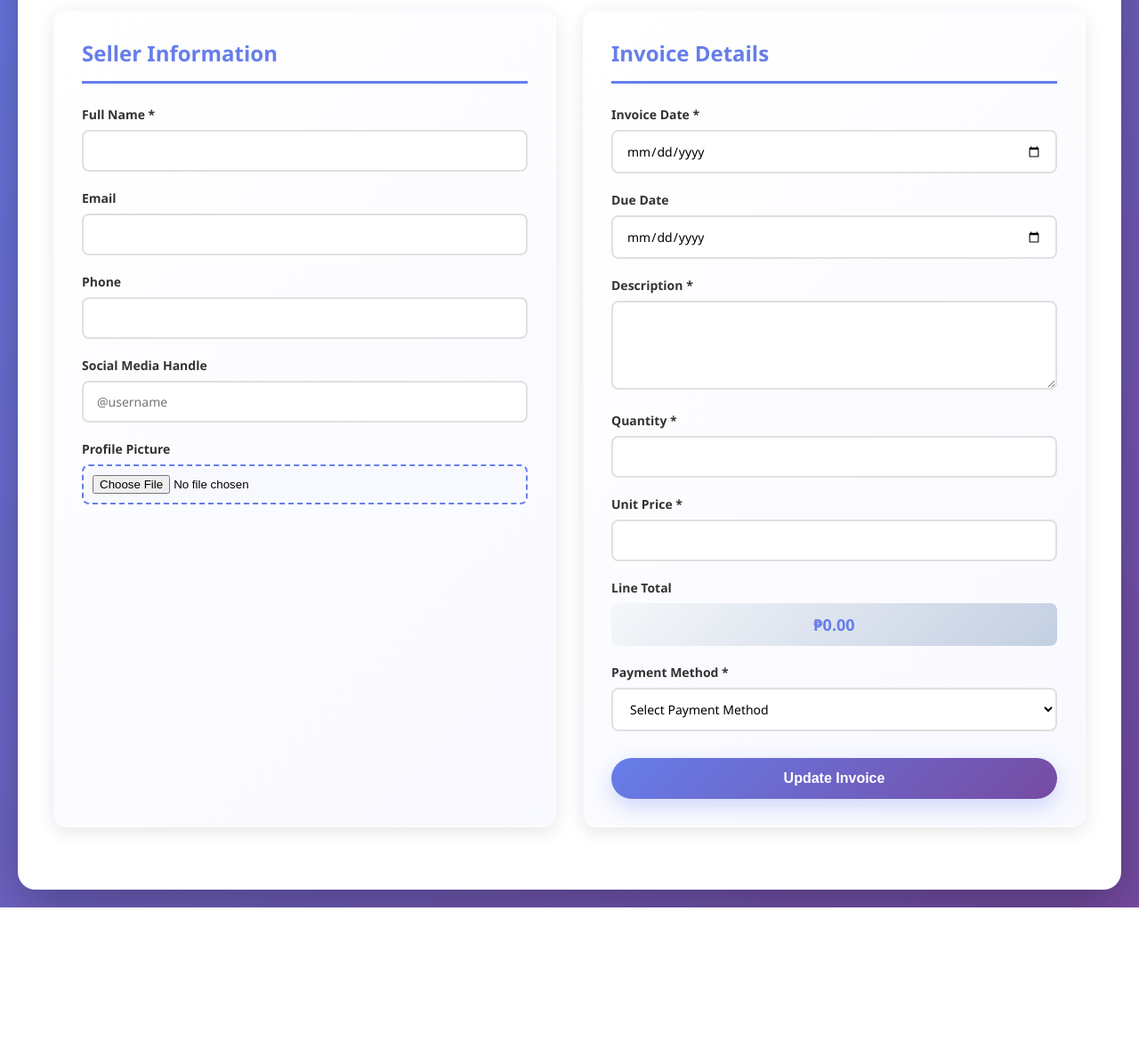
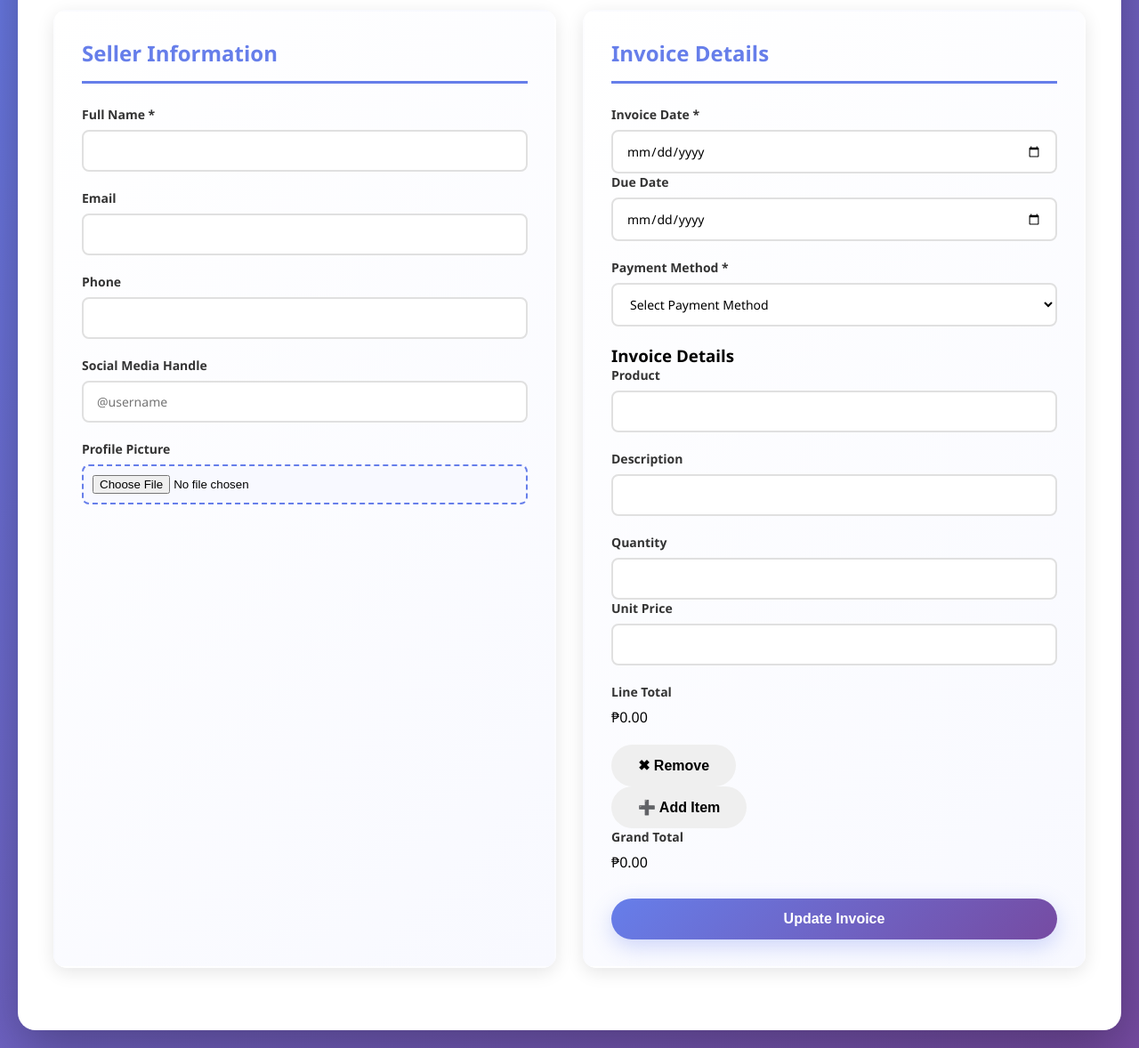
Before and after one commit to Wawayooo/ONLINE_INVOICING, a Django app: template Online_Invoicing/invoicing_app/templates/pages/seller_room.html in a window 1280 px wide. Shown: the part 337-1515 px from the top of the page at 89% size. Before the commit the page ends 1357 px from the top, so only its background shows below. Run offline with Django 5.2, Linux system fonts and the light colour scheme; the template is opened without the code that fills it, so the values that code supplies are empty.

Commit message:
UPDATING SELLER ROOM HTML

```diff
--- a/Online_Invoicing/invoicing_app/templates/pages/seller_room.html
+++ b/Online_Invoicing/invoicing_app/templates/pages/seller_room.html
@@ -6,11 +6,13 @@
   <meta name="viewport" content="width=device-width, initial-scale=1.0">
   <title>Seller Room</title>
   <link rel="stylesheet" href="{% static 'css/seller_room.css' %}">
+  <link rel="stylesheet" href="{% static 'css/sellerRoom.css' %}">
 </head>
 <body>
   <div class="container">
     <h1>📄 Seller Room</h1>
 
+    <!-- Room Info -->
     <div class="room-info">
       <p><strong>Room Hash:</strong> <span id="roomHash"></span></p>
       <p>
@@ -20,7 +22,6 @@
       </p>
     </div>
 
-    <!-- Two-column layout -->
     <div class="form-wrapper">
       <!-- Seller Information -->
       <form id="sellerForm" class="form-section seller-section">
@@ -29,22 +30,18 @@
           <label for="sellerFullname">Full Name *</label>
           <input type="text" id="sellerFullname" name="seller_fullname" required>
         </div>
-
         <div class="form-group">
           <label for="sellerEmail">Email</label>
           <input type="email" id="sellerEmail" name="seller_email">
         </div>
-
         <div class="form-group">
           <label for="sellerPhone">Phone</label>
           <input type="text" id="sellerPhone" name="seller_phone">
         </div>
-
         <div class="form-group">
           <label for="sellerSocial">Social Media Handle</label>
           <input type="text" id="sellerSocial" name="seller_social_media" placeholder="@username">
         </div>
-
         <div class="form-group">
           <label>Profile Picture</label>
           <input type="file" id="sellerProfilePic" name="seller_profile_picture" accept="image/*">
@@ -55,34 +52,15 @@
       <!-- Invoice Details -->
       <form id="invoiceForm" class="form-section invoice-section">
         <h2>Invoice Details</h2>
-        <div class="form-group">
+        <div class="form-group inline">
+          <div>
             <label for="invoiceDate">Invoice Date *</label>
             <input type="date" id="invoiceDate" name="invoice_date" required>
           </div>
-
-        <div class="form-group">
+          <div>
             <label for="dueDate">Due Date</label>
             <input type="date" id="dueDate" name="due_date">
           </div>
-
-        <div class="form-group">
-          <label for="description">Description *</label>
-          <textarea id="description" name="description" required></textarea>
-        </div>
-
-        <div class="form-group">
-          <label for="quantity">Quantity *</label>
-          <input type="number" id="quantity" name="quantity" min="1" required>
-        </div>
-
-        <div class="form-group">
-          <label for="unitPrice">Unit Price *</label>
-          <input type="number" id="unitPrice" name="unit_price" step="0.01" min="0" required>
-        </div>
-
-        <div class="form-group">
-          <label>Line Total</label>
-          <div class="calculated" id="lineTotal">₱0.00</div>
         </div>
 
         <div class="form-group">
@@ -97,18 +75,76 @@
           </select>
         </div>
 
+        <!-- Editable Items for Multi-Items -->
+        <div class="multi-item-invoice">
+          <h3>Invoice Details</h3>
+          <div id="itemsContainer">
+            <!-- Example item block -->
+            <div class="item-block">
+              <div class="form-group">
+                <label>Product</label>
+                <input type="text" name="product_name[]" required>
+              </div>
+              <div class="form-group">
+                <label>Description</label>
+                <input type="text" name="description[]">
+              </div>
+              <div class="form-group inline">
+                <div>
+                  <label>Quantity</label>
+                  <input type="number" name="quantity[]" min="1" required>
+                </div>
+                <div>
+                  <label>Unit Price</label>
+                  <input type="number" name="unit_price[]" step="0.01" required>
+                </div>
+              </div>
+              <div class="form-group">
+                <label>Line Total</label>
+                <div class="line-total">₱0.00</div>
+              </div>
+              <button type="button" class="btn btn-remove-item" id="btn_remove">✖ Remove</button>
+            </div>
+          </div>
+
+          <!-- Add Item button -->
+          <button type="button" id="addItemBtn" class="btn">➕ Add Item</button>
+
+          <!-- Grand Total -->
+          <div class="form-group">
+            <label>Grand Total</label>
+            <div id="grandTotal">₱0.00</div>
+          </div>
+        </div>
+
+        <!-- Update Invoice -->
         <button id="updateInvoiceBtn" type="submit" class="btn btn-primary">Update Invoice</button>
 
-        <div id="formLockNotice" style="display:none; color:#b71c1c; font-weight:bold; margin-bottom:1rem;">
+        <!-- Notices -->
+        <div id="formLockNotice" style="display:none;" class="notice">
           Form is locked until buyer disapproves.
         </div>
-
-        <div id="invoiceApprovedLabel" style="display:none; color:green; font-weight:bold; margin-bottom:1rem; margin-top:2rem; font-size:3rem;">
+        <div id="invoiceApprovedLabel" style="display:none;" class="approved-label">
           INVOICE APPROVED
         </div>
-
       </form>
     </div>
+
+    <div id="loadingModal" class="loading-modal" style="display:none;">
+      <div class="spinner"></div>
+      <p>Updating invoice, please wait...</p>
+    </div>
+
+    <!-- Loading Modal -->
+    <div id="loadingModal" class="loading-modal" style="display:none;">
+      <div class="loading-content">
+        <div class="spinner"></div>
+        <h2>Redirecting...</h2>
+        <p>Please wait while we prepare your invoice.</p>
+      </div>
+    </div>
+
+    <!-- Buyer Paid Info -->
     <div id="buyerPaidInfo" style="display:none; margin-top:2rem; padding:1rem; border:2px solid #b71c1c; border-radius:8px; background:#fff3f3;">
         <h2 style="color:white; font-family: monospace;">INVOICE STATUS: BUYER ALREADY PAID</h2>
         <div class="Buyer_ID">
@@ -127,83 +163,8 @@
         </button>
       </div>
     </div>
+  </div>
 
   <script src="{% static 'js/seller_room.js' %}"></script>
 </body>
-<script>
-  function showBuyerPaidInfo(buyer) {
-    document.getElementById('buyerPaidInfo').style.display = 'block';
-    document.getElementById('buyerName').textContent = buyer.fullname;
-    document.getElementById('buyerEmail').textContent = buyer.email || 'N/A';
-    document.getElementById('buyerPhone').textContent = buyer.phone || 'N/A';
-    document.getElementById('buyerSocial').textContent = buyer.social_media || 'N/A';
-    if (buyer.profile_picture) {
-      document.getElementById('buyerProfilePic').src = buyer.profile_picture;
-    }
-  }
-
-  // Example: when loading room data
-  async function loadRoom() {
-    try {
-      const res = await fetch(`/api/room/${roomHash}/`);
-      const data = await res.json();
-      if (res.ok) {
-        if (data.invoice && data.invoice.status === 'unconfirmed_payment') {
-          showBuyerPaidInfo(data.buyer);
-        }
-      }
-    } catch (err) {
-      console.error(err);
-      alert("Failed to load room data");
-    }
-  }
-  // Initial load
-  loadRoom();
-
-  // Hook confirm payment button
-  document.getElementById('confirmPaymentBtn').addEventListener('click', async () => {
-    try {
-      const res = await fetch(`/api/seller/${roomHash}/confirm-payment/`, { method: 'POST' });
-      const result = await res.json();
-
-      if (res.ok && result.invoice_status === 'finalized') {
-        window.location.href = result.redirect_url;
-      } else {
-        alert(result.error || "Failed to confirm payment.");
-      }
-    } catch (err) {
-      console.error(err);
-      alert("Network error.");
-    }
-  });
-</script>
-
-<script>
-  function renderSellerInfo(seller) {
-    if (!seller) return;
-
-    const preview = document.getElementById('sellerPreview');
-    let profilePic = seller.profile_picture || '';
-
-    if (profilePic) {
-      // 🔎 Detect if tunneling is being used
-      if (window.location.origin.includes('.devtunnels.ms')) {
-        // Tunnel setup → prepend tunnel origin
-        preview.src = profilePic.startsWith('http')
-          ? profilePic
-          : `${window.location.origin}${profilePic}`;
-      } else {
-        // Localhost or other → prepend localhost origin
-        preview.src = profilePic.startsWith('http')
-          ? profilePic
-          : `http://localhost:8000${profilePic}`;
-      }
-      preview.classList.add('active');
-    } else {
-      preview.src = '';
-      preview.classList.remove('active');
-    }
-  }
-</script>
-
 </html>
```
Lines whose indentation alone changed are shown as unchanged.
